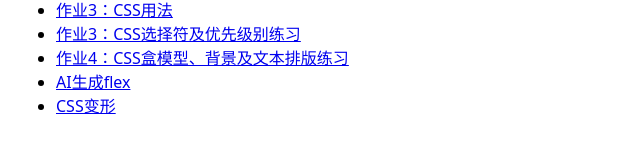
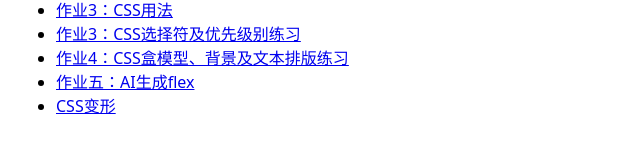
Before and after one commit to muqi910/stackblitz-starters-ze4ddc, a website: page index.html in a window 1280 px wide. Shown: the part 134-286 px from the top of the page, without its empty margins (0-640 px from the left). Drawn offline with Linux system fonts and the light colour scheme.

Commit message:
作业五：AI生成flex

```diff
--- a/index.html
+++ b/index.html
@@ -21,7 +21,7 @@
         <li><a href="03—css.html">作业3：CSS用法</a></li>
         <li><a href="03-css.html">作业3：CSS选择符及优先级别练习</a></li>
         <li><a href="04-css.html">作业4：CSS盒模型、背景及文本排版练习</a></li>
-        <li><a href="AI.flex.html">AI生成flex</a></li>
+        <li><a href="05-css-flex.html">作业五：AI生成flex</a></li>
         <li><a href="CSS变形.html">CSS变形</a></li>
       </ul>
     </main>
```
Also changed, not shown: 05-css-flex.html (renamed from AI.flex.html).
